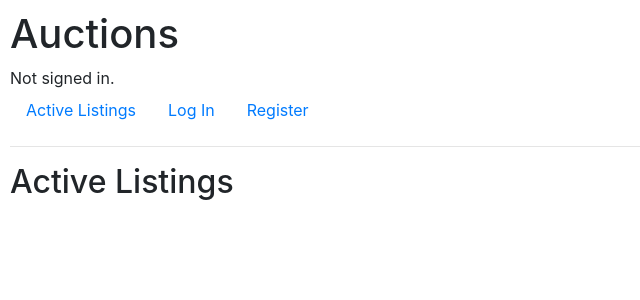
After one commit to EgidioHPaixao/web50-projects-2020-x-commerce, a Django app: page /auction/active in a window 1280 px wide. The commit adds this page. Shown: the top 300 px of the page, without its empty margins (0-640 px from the left). Run offline with Django 3.2, Linux system fonts and the light colour scheme; data that the repository does not hold is empty; some libraries are stand-ins or nearby versions.

Commit message:
initial active listing implementation

```diff
--- a/auctions/models.py
+++ b/auctions/models.py
@@ -12,14 +12,17 @@ class Category(models.Model):
         return f"{self.category}"
 
 class Listing(models.Model):
+    title = models.CharField(max_length=60)
     flActive = models.BooleanField(default=True)
-    title = models.CharField(max_length=60)
     created_date = models.DateTimeField(auto_now=True)
     description = models.CharField(null=True, max_length=300)
     startingBid = models.FloatField()
     currentBid = models.FloatField(blank=True,null=True)
     category = models.ForeignKey(Category, on_delete=models.CASCADE ,related_name="similar_listings")
     creator = models.ForeignKey(User, on_delete=models.PROTECT, related_name="all_creators_listings")
+
+    def __str__(self):
+        return f"{self.title} - {self.startingBid}"
 
 class Bid(models.Model):
     auction = models.ForeignKey(Listing, on_delete=models.CASCADE)
--- /dev/null
+++ b/auctions/templates/auctions/active.html
@@ -0,0 +1,10 @@
+{% extends "auctions/layout.html" %}
+
+{% block body %}
+    <h2>Active Listings</h2>
+    {% for listing in listings %}
+        <ul>
+            <li>{{ listing }}</li>
+        </ul>
+    {% endfor %}
+{% endblock %}
--- a/auctions/templates/auctions/layout.html
+++ b/auctions/templates/auctions/layout.html
@@ -18,7 +18,7 @@
         </div>
         <ul class="nav">
             <li class="nav-item">
-                <a class="nav-link" href="{% url 'index' %}">Active Listings</a>
+                <a class="nav-link" href="{% url 'activeListings' %}">Active Listings</a>
             </li>
             {% if user.is_authenticated %}
                 <li class="nav-item">
--- a/auctions/urls.py
+++ b/auctions/urls.py
@@ -7,5 +7,6 @@ urlpatterns = [
     path("login", views.login_view, name="login"),
     path("logout", views.logout_view, name="logout"),
     path("register", views.register, name="register"),
-    path("auction/new", views.newListing, name="newListing")
+    path("auction/new", views.newListing, name="newListing"),
+    path("auction/active", views.activeListings, name="activeListings")
 ]
--- a/auctions/views.py
+++ b/auctions/views.py
@@ -24,6 +24,7 @@ def newListing(request):
         if form.is_valid():
             print(f"ta certo")
             newListing = form.save(commit=False)
+            newListing.creator = request.user
             newListing.save()
             return render(request, "auctions/newListing.html", {
                 "form": newListingForm(),
@@ -37,6 +38,11 @@ def newListing(request):
             "form": newListingForm()
         })
 
+def activeListings(request):
+    listings = Listing.objects.all()
+    return render(request, "auctions/active.html", {
+        "listings": listings
+    })
 
 
 def login_view(request):
```
